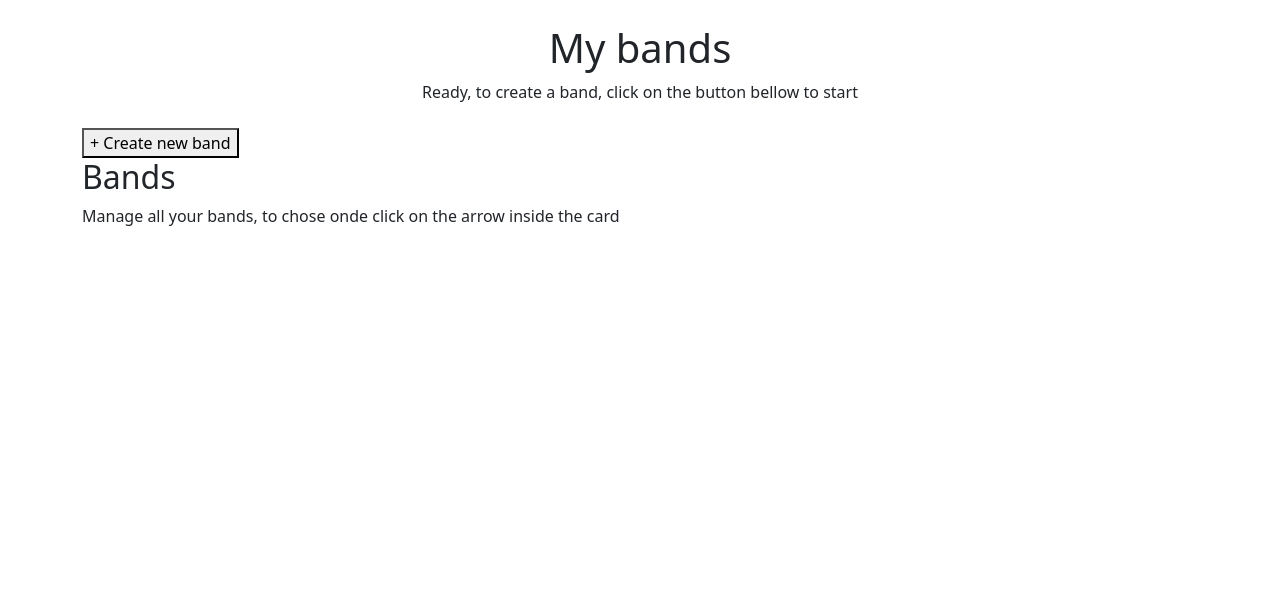
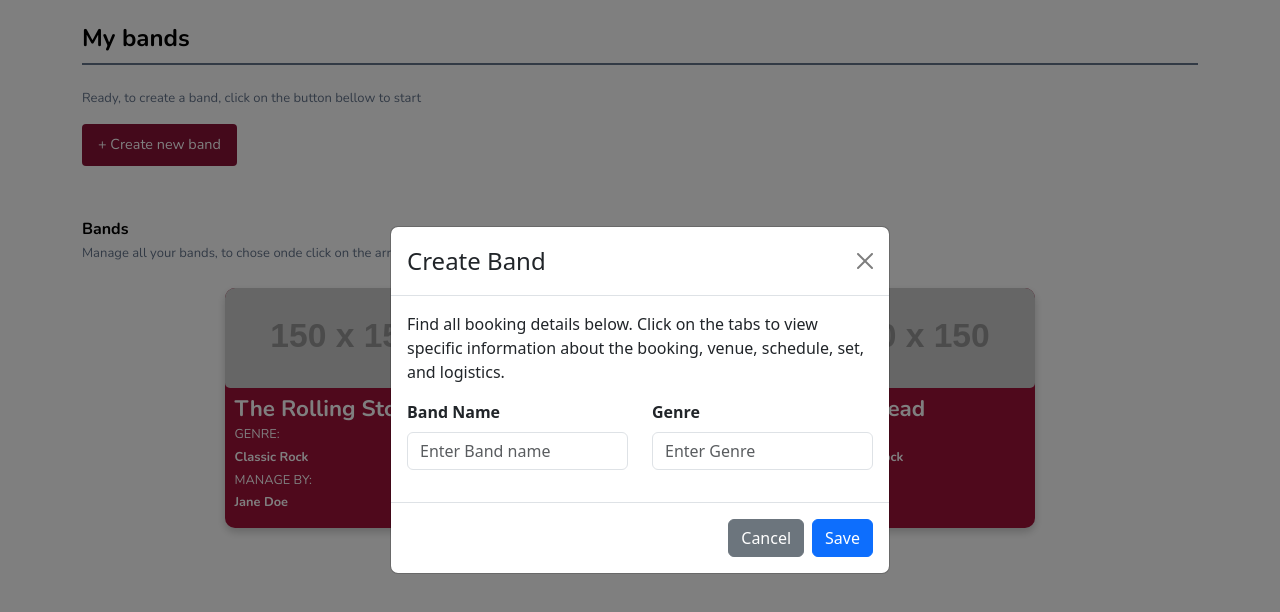
Before and after one commit to Kannella/band_management_front_end, a React (Create React App) app in the folder app/: page /bands in a window 1280 px wide. Both pictures are taken after a click on the button "+ Create new band". Shown: the top 612 px of the page. Built offline with nearby package versions, Linux system fonts and the light colour scheme.

Commit message:
add the cards in band page

```diff
--- a/app/package.json
+++ b/app/package.json
@@ -8,11 +8,11 @@
     "@testing-library/user-event": "^13.5.0",
     "bootstrap": "^5.3.3",
     "react": "^18.3.1",
+    "react-bootstrap": "^2.10.5",
     "react-dom": "^18.3.1",
     "react-router-dom": "^6.27.0",
-    "react-scripts": "^3.0.1",
-    "web-vitals": "^2.1.4",
-    "webpack": "^4.47.0"
+    "react-scripts": "^5.0.1",
+    "web-vitals": "^2.1.4"
   },
   "scripts": {
     "start": "react-scripts start",
--- a/app/src/App.js
+++ b/app/src/App.js
@@ -10,6 +10,7 @@ import HomeManagerPage from './pages/manager/home_manager_page';
 import BandManagerPage from './pages/manager/band_manager_page';
 import BookingManagerPage from './pages/manager/booking_manager_page';
 import CalendarManagerPage from './pages/manager/calendar_manager_page';
+import BandDetailPage from "./components/Band/band_components";
 
 function App() {
   return (
@@ -21,6 +22,7 @@ function App() {
           <Route path="/bands" element={<BandManagerPage />} />
           <Route path="/bookings" element={<BookingManagerPage />} />
           <Route path="/calendar" element={<CalendarManagerPage />} />
+          <Route path="/bands/:id" element={<BandDetailPage />} />
         </Routes>
       </div>
     </Router>
--- a/app/src/assets/styles/styles.css
+++ b/app/src/assets/styles/styles.css
@@ -1,11 +1,11 @@
 /* importing Nunito */
 @import url('https://fonts.googleapis.com/css2?family=Nunito:wght@300;400;600;700&display=swap');
 
-@media (max-width: 576px) {
 h1 {
     color: black;
     font-size: 1.5rem;
     font-family: 'Nunito';
+    font-weight: bold;
     border-bottom: 2px solid rgb(100, 116, 139);
     padding-bottom: 10px;
 }
@@ -14,6 +14,7 @@
     color:black;
     font-size:medium;
     font-family: 'Nunito';
+    font-weight: bold;
     margin-bottom: 5px;
 }
 
@@ -27,13 +28,56 @@
 .createButton{
     background-color: rgba(136, 19, 55, 1);
     color: white;
-      padding: 12px;
-      border: none;
+    padding: 10px 16px;
+    border:0;
     border-radius: 4px;
-      font-size: 1rem;
+    font-size: 0.9rem;
     font-family: 'Nunito';
+    /* font-weight: bold; */
     cursor: pointer;
     margin-bottom: 30px;
+}
+
+.custom-card {
+    width: 240px; /* Fixed width */
+    height: 240px; /* Fixed height */
+    background-color: rgba(159, 18, 57, 1); /* Background color */
+    color: white; /* Text color */
+    border: none;
+    border-radius: 10px;
+    box-shadow: 0 4px 8px rgba(0, 0, 0, 0.2);
+    transition: transform 0.2s;
+    overflow: hidden;
+    position: relative;
+}
+
+.card-img {
     width: 100%;
+    height: 100px;
+    object-fit: cover;
 }
+
+.card-body {
+    padding: 10px;
+    position: absolute;
+    flex-grow: 1;
+    font-family: 'Nunito';
+    display: flex;
+    flex-direction: column;
+    justify-content: flex-end;
 }
+
+.card-title {
+    text-align: center;
+    font-size: 1.4rem;
+    font-weight: bold;
+    line-height: 1;
+    margin: 0;
+}
+
+.card-text {
+    font-size: 0.8rem;
+    margin-top:8px;
+    margin-bottom: 2px;
+    line-height: 1;
+}
--- /dev/null
+++ b/app/src/components/Band/band_components.jsx
@@ -0,0 +1,17 @@
+// band_detail_page.jsx
+import React from "react";
+import { useParams } from "react-router-dom";
+
+function BandDetailPage() {
+    const { id } = useParams();
+
+    return (
+        <div className="container mt-4">
+            <h1>Band Details</h1>
+            <p>Details for band ID: {id}</p>
+            {/* You can add more information and member details here */}
+        </div>
+    );
+}
+
+export default BandDetailPage;
--- a/app/src/components/Band/cards_widget.jsx
+++ b/app/src/components/Band/cards_widget.jsx
@@ -1,9 +1,34 @@
-// import React, { Component } from 'react';
+// cards_widget.jsx
+import React from "react";
+import { useNavigate } from "react-router-dom";
+import 'bootstrap/dist/css/bootstrap.min.css';
+import '../../assets/styles/styles.css';
 
-// class ButtonNirvana extends Component {
-//   render() {
-//     // ...
-//   }
-// }
+function CardWidget({ band }) {
+    const navigate = useNavigate();
 
-// export default Button;
+    const handleCardClick = () => {
+        navigate(`/bands/${band.id}`);
+    };
+
+    return (
+        <div className="card custom-card mb-3 " onClick={handleCardClick} style={{ cursor: "pointer" }}>
+            <div className="row g-0">
+                <div className="col-12">
+                    <img src={band.image} alt={band.name} className="card-img" />
+                </div>
+                <div className="col-12">
+                    <div className="card-body">
+                        <h5 className= "card-title">{band.name}</h5>
+                        <p className= "card-text"> GENRE:  </p>
+                        <p className= "card-text">  <strong>{band.genre}</strong></p>
+                        <p className= "card-text"> MANAGE BY: </p>
+                        <p className= "card-text"><strong>{band.manager}</strong></p>
+                    </div>
+                </div>
+            </div>
+        </div>
+    );
+}
+
+export default CardWidget;
--- a/app/src/components/Band/popup_band_create.jsx
+++ b/app/src/components/Band/popup_band_create.jsx
@@ -0,0 +1,54 @@
+import React from "react";
+import { Modal, Button, Form, Row, Col } from "react-bootstrap";
+
+function BandPopup({ show, handleClose }) {
+    return (
+        <Modal show={show} onHide={handleClose} centered>
+            <Modal.Header closeButton>
+                <Modal.Title>Create Band</Modal.Title>
+            </Modal.Header>
+            <Modal.Body>
+                    <Form>
+                    <Row className="mb-6">
+                        <p>Find all booking details below. Click on the tabs to view specific information about the booking, venue, schedule, set, and logistics.</p>
+                    </Row>
+                    <Row className="mb-3">
+                        {/* Band Name Input */}
+                        <Col md={6}>
+                            <Form.Group controlId="formBandName">
+                                <Form.Label><strong>Band Name</strong></Form.Label>
+                                <Form.Control
+                                    type="text"
+                                    placeholder="Enter Band name"
+                                    className="form-control"
+                                />
+                            </Form.Group>
+                        </Col>
+
+                        {/* Genre Input */}
+                        <Col md={6}>
+                            <Form.Group controlId="formGenre">
+                                <Form.Label><strong>Genre</strong></Form.Label>
+                                <Form.Control
+                                    type="text"
+                                    placeholder="Enter Genre"
+                                    className="form-control"
+                                />
+                            </Form.Group>
+                        </Col>
+                    </Row>
+                </Form>
+            </Modal.Body>
+            <Modal.Footer>
+                <Button variant="secondary" onClick={handleClose}>
+                    Cancel
+                </Button>
+                <Button variant="primary" onClick={handleClose}>
+                    Save
+                </Button>
+            </Modal.Footer>
+        </Modal>
+    );
+}
+
+export default BandPopup;
--- a/app/src/index.js
+++ b/app/src/index.js
@@ -1,6 +1,8 @@
 import React from 'react';
 import ReactDOM from 'react-dom/client';
 import App from './App';
+import 'bootstrap/dist/css/bootstrap.min.css';
+
 
 
 const root = ReactDOM.createRoot(document.getElementById('root'));
--- a/app/src/pages/manager/band_manager_page.jsx
+++ b/app/src/pages/manager/band_manager_page.jsx
@@ -1,22 +1,48 @@
-import React from "react";
+import React, {useState} from "react";
+import BandPopup from "../../components/Band/popup_band_create";
+import CardWidget from "../../components/Band/cards_widget";
 import 'bootstrap/dist/css/bootstrap.min.css';
 import '../../assets/styles/styles.css';
 
+
 function BandManagerPage(){
+    const [showPopup, setShowPopup] = useState(false);
+
+    const handleShowPopup = () => setShowPopup(true);
+    const handleClosePopup = () => setShowPopup(false);
+
+    const bands = [
+        { id: 1, name: "The Rolling Stones", genre: "Classic Rock", manager: "Jane Doe", image: "https://via.placeholder.com/150" },
+        { id: 2, name: "Nirvana", genre: "Grunge", manager: "Jane Doe", image: "https://via.placeholder.com/150" },
+        { id: 3, name: "Radio Head", genre: "Alternative Rock", manager: "Jane Doe", image: "https://via.placeholder.com/150" },
+        // Add more bands here
+    ];
+
     return (
         <div className="container mt-4">
-            <h1 className="text-center">My bands</h1>
+            <h1>My bands</h1>
 
-            <div className="content text-center mb-4">
+            <div className="content  mt-4 mb-4">
                 <p> Ready, to create a band, click on the button bellow to start </p>
+
+                <button className="createButton" onClick={handleShowPopup}>
+                    + Create new band
+                </button>
             </div>
-            <button className="createButton">+ Create new band</button>
+            <BandPopup show={showPopup} handleClose={handleClosePopup} />
 
             <div className="content mb-4">
                 <h2>Bands</h2>
                 <p>Manage all your bands, to chose onde click on the arrow inside the card</p>
             </div>
 
+            <div className="row justify-content-center">
+                    {bands.map((band) => (
+                        <div key={band.id} className="col-md-3 mb-4">
+                            <CardWidget band={band} />
+                        </div>
+                    ))}
+                </div>
 
         </div>
     )
```
Also changed, not shown: app/src/components/Band/band_components.css (deleted), 1 other file (tests, documents, lock files or other folders). Lines whose indentation alone changed are shown as unchanged.
